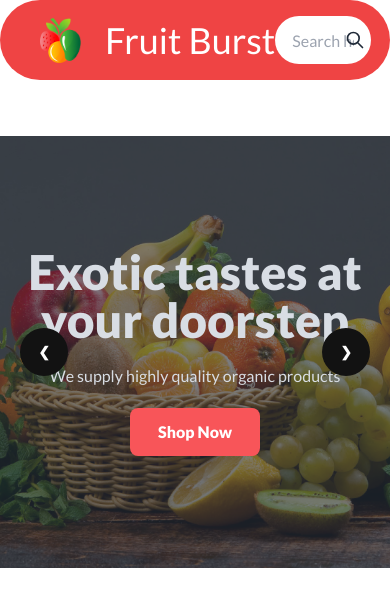
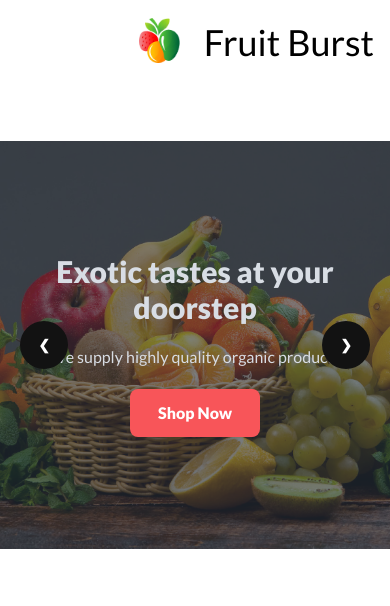
Before and after one commit to Ashikur-ai/Fruit-Brust-assignment3-M3, a plain HTML site: page index.html in a window 390 px wide. Drawn offline with nearby package versions, Linux system fonts and the light colour scheme; grey boxes are pictures that could not be loaded.

Commit message:
header section responsive done

```diff
--- a/index.html
+++ b/index.html
@@ -28,7 +28,7 @@
     <header class="container mx-auto">
         <!-- navigation starts  -->
         <nav>
-            <div class="navbar bg-red-500 rounded-full p-4">
+            <div class="navbar  md:bg-red-500 rounded-full p-4">
                 <!-- navigation first part -->
                 <div class="navbar-start">
                     <div class="navbar-center hidden lg:flex text-white">
@@ -42,21 +42,29 @@
                 </div>
 
                 <!-- navigation second part  -->
-                <div class="navbar-center flex items-center justify-center text-white">
-                  <a class="btn btn-ghost normal-case text-xl">
-                    <img class="w-3/4" src="images/logo.png" alt="">
-                  </a>
-                  <h1 class="text-4xl">Fruit Burst</h1>
+                <div class="navbar-center flex  lg:items-center lg:justify-center text-white">
+                  <div class="-ml-14">
+                    <a class="btn btn-ghost normal-case   text-xl">
+                      <img class="w-3/4" src="images/logo.png" alt="">
+                    </a>
+                  </div>
+
+                  <div class="">
+                    <h1 class="text-4xl text-black md:text-white">Fruit Burst</h1>
+                  </div>
                 </div>
 
                 <!-- navigation third part  -->
-                <div class="navbar-end">
-                    <div class="form-control ">
+                <div class="navbar-end hidden md:flex items-center">
+                    <div class="form-control">
                         <input type="text" placeholder="Search here" class="input rounded-full w-24 md:w-auto" />
                     </div>
-                    <button class="btn btn-ghost btn-circle -ml-10">
+                    <div class="">
+                      <button class="btn btn-ghost btn-circle -ml-10">
                         <svg xmlns="http://www.w3.org/2000/svg" class="h-5 w-5" fill="none" viewBox="0 0 24 24" stroke="currentColor"><path stroke-linecap="round" stroke-linejoin="round" stroke-width="2" d="M21 21l-6-6m2-5a7 7 0 11-14 0 7 7 0 0114 0z" /></svg>
                       </button>
+                    </div>
+
                 </div>
               </div>
         </nav>
@@ -72,7 +80,7 @@
                     <div class="hero-overlay bg-opacity-60"></div>
                     <div class="hero-content text-center text-neutral-content">
                       <div class="max-w-md py-24">
-                        <h1 class="mb-5 text-5xl font-extrabold">
+                        <h1 class="mb-5 text-3xl md:text-5xl font-extrabold">
                             Exotic tastes at your
 
                             doorstep
@@ -103,7 +111,7 @@
                 <div class="hero-overlay bg-opacity-60"></div>
                 <div class="hero-content text-center text-neutral-content">
                   <div class="max-w-md">
-                    <h1 class="mb-5 text-5xl font-extrabold">
+                    <h1 class="mb-5 text-3xl md:text-5xl font-extrabold">
                         Exotic tastes at your
 
                         doorstep
@@ -131,7 +139,7 @@
                     <div class="hero-overlay bg-opacity-60"></div>
                     <div class="hero-content text-center text-neutral-content">
                       <div class="max-w-md">
-                        <h1 class="mb-5 text-5xl font-extrabold">
+                        <h1 class="mb-5 text-3xl md:text-5xl font-extrabold">
                             Exotic tastes at your
 
                             doorstep
@@ -158,7 +166,7 @@
                     <div class="hero-overlay bg-opacity-60"></div>
                     <div class="hero-content text-center text-neutral-content">
                       <div class="max-w-md">
-                        <h1 class="mb-5 text-5xl font-extrabold">
+                        <h1 class="mb-5 text-3xl md:text-5xl font-extrabold">
                             Exotic tastes at your
 
                             doorstep
```
